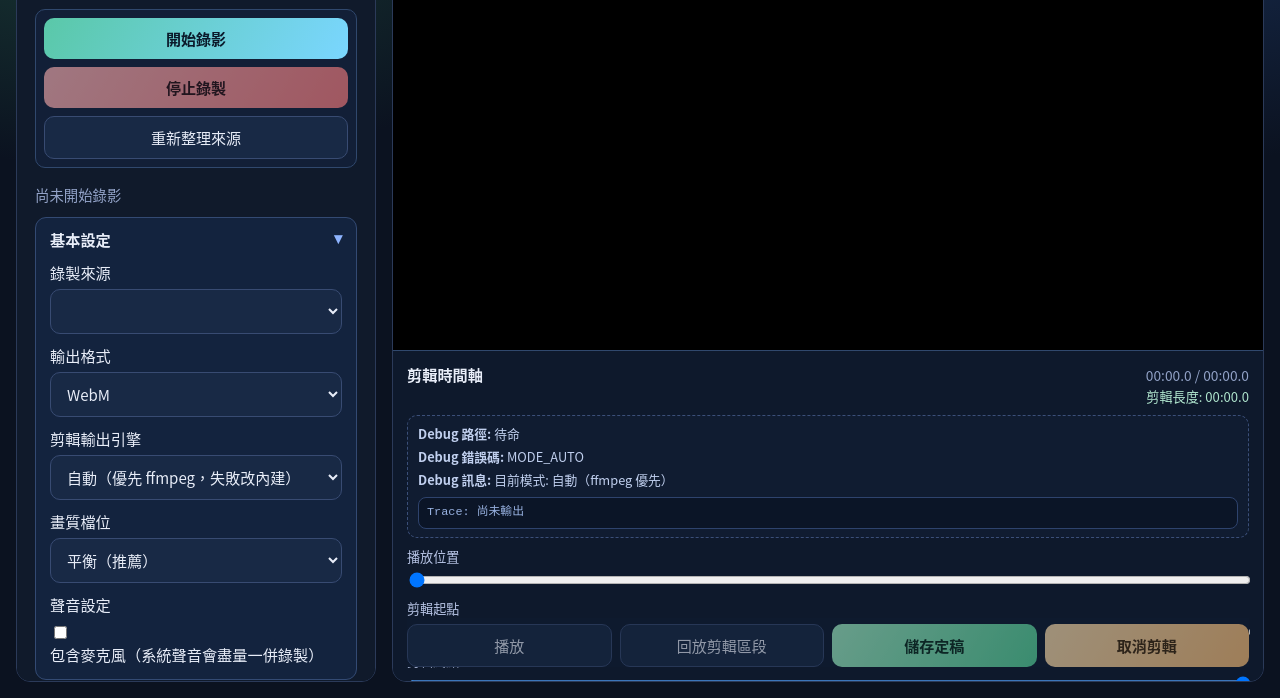
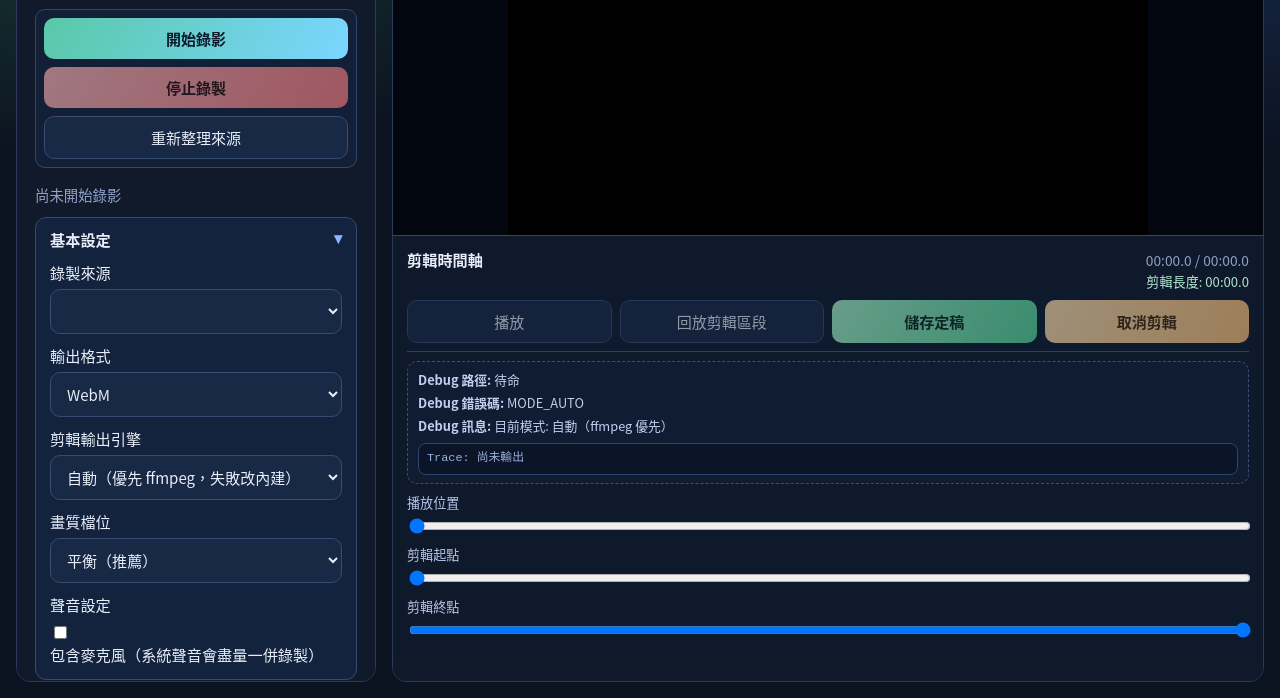
Before and after one commit to allenyllee/CursorCine, an Electron app: page src/index.html in a window 1280 px wide. Shown: the part 102-800 px from the top of the page. Drawn offline with Linux system fonts and the light colour scheme; no server answers.

Commit message:
fix: refine timeline scrolling layout and bottom spacing

```diff
--- a/src/index.html
+++ b/src/index.html
@@ -161,6 +161,13 @@
               <span id="clipDurationInfo">剪輯長度: 00:00.0</span>
             </div>
           </div>
+          <div class="timeline-actions">
+            <button id="playPauseBtn" type="button">播放</button>
+            <button id="previewRangeBtn" type="button">回放剪輯區段</button>
+            <button id="saveClipBtn" type="button">儲存定稿</button>
+            <button id="discardClipBtn" type="button">取消剪輯</button>
+          </div>
+          <div class="timeline-scroll">
             <div class="export-debug" aria-live="polite">
               <div><strong>Debug 路徑:</strong> <span id="exportDebugRoute">待命</span></div>
               <div><strong>Debug 錯誤碼:</strong> <span id="exportDebugCode">-</span></div>
@@ -179,11 +186,7 @@
               <label for="trimEndInput">剪輯終點</label>
               <input id="trimEndInput" type="range" min="0" max="1000" step="1" value="1000" />
             </div>
-          <div class="timeline-actions">
-            <button id="playPauseBtn" type="button">播放</button>
-            <button id="previewRangeBtn" type="button">回放剪輯區段</button>
-            <button id="saveClipBtn" type="button">儲存定稿</button>
-            <button id="discardClipBtn" type="button">取消剪輯</button>
+            <div class="timeline-tail-space" aria-hidden="true"></div>
           </div>
         </section>
       </section>
--- a/src/styles.css
+++ b/src/styles.css
@@ -46,6 +46,7 @@ textarea {
   gap: 16px;
   padding: 16px;
   height: 100vh;
+  overflow: hidden;
 }
 
 .controls,
@@ -192,9 +193,12 @@ button:disabled {
 .preview {
   position: relative;
   display: grid;
-  grid-template-rows: 1fr auto;
-  overflow: hidden;
+  grid-template-rows: minmax(320px, 1fr) auto;
+  overflow-y: auto;
+  overflow-x: hidden;
   min-height: 0;
+  overscroll-behavior: contain;
+  padding-bottom: 18px;
 }
 
 #previewCanvas {
@@ -214,12 +218,26 @@ button:disabled {
 .timeline-panel {
   border-top: 1px solid #30486d;
   background: color-mix(in srgb, #0f1b30 92%, black 8%);
-  padding: 12px 14px 14px;
+  padding: 12px 14px 22px;
+  display: grid;
+  grid-template-rows: auto auto minmax(0, 1fr);
+  gap: 9px;
+  min-height: 0;
+  height: auto;
+  max-height: none;
+  overflow: visible;
+}
+
+.timeline-scroll {
+  min-height: auto;
+  overflow: visible;
   display: grid;
   gap: 9px;
-  min-height: 0;
-  max-height: min(42vh, 360px);
-  overflow-y: auto;
+  padding-bottom: 4px;
+}
+
+.timeline-tail-space {
+  height: 44px;
 }
 
 .timeline-head {
@@ -264,10 +282,9 @@ button:disabled {
   display: grid;
   grid-template-columns: repeat(4, minmax(0, 1fr));
   gap: 8px;
-  position: sticky;
-  bottom: 0;
   background: color-mix(in srgb, #0f1b30 96%, black 4%);
-  padding-top: 6px;
+  padding-bottom: 8px;
+  border-bottom: 1px solid #2b4067;
 }
 
 .export-debug {
@@ -327,7 +344,7 @@ button:disabled {
   }
 
   .controls {
-    overflow: visible;
+    overflow: auto;
   }
 
   .timeline-actions {
@@ -335,7 +352,8 @@ button:disabled {
   }
 
   .timeline-panel {
-    max-height: 52vh;
+    height: auto;
+    max-height: none;
   }
 }
 
```
Lines whose indentation alone changed are shown as unchanged.
